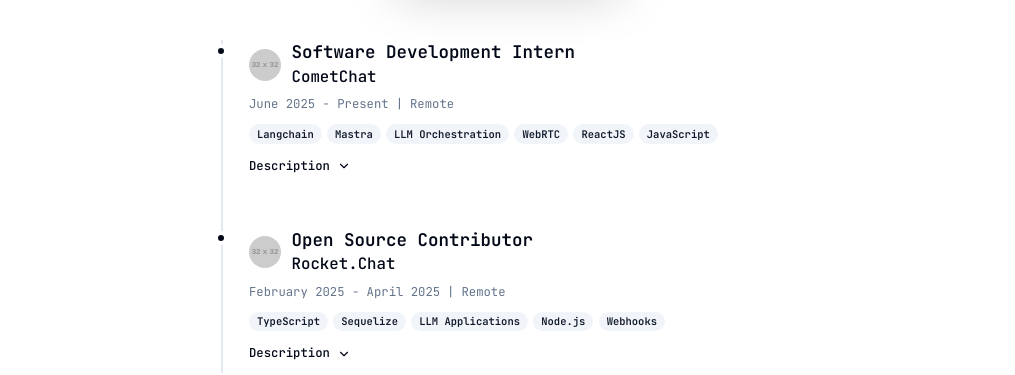
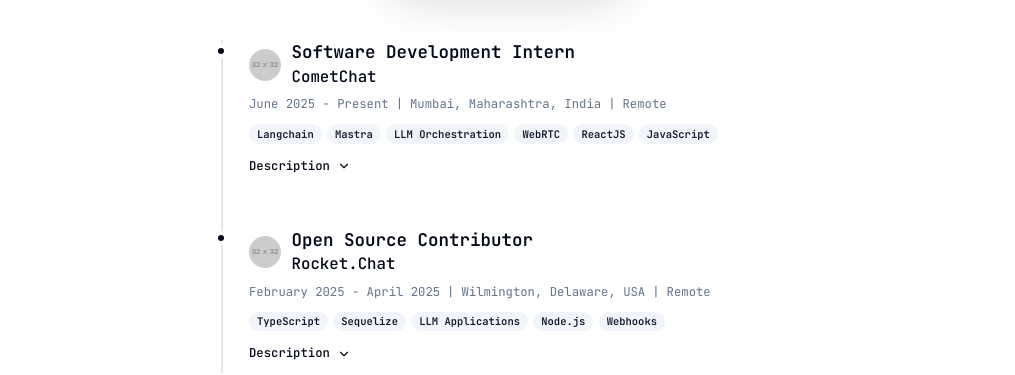
Before and after one commit to swgtds/portfolio-website, a Next.js app: page / in a window 1280 px wide. Shown: the part 807-1182 px from the top of the page, without its empty margins (132-1147 px from the left). Built offline with nearby package versions, Linux system fonts and the light colour scheme.

Commit message:
chore[experience]: add workType var

```diff
--- a/src/components/sections/experience.tsx
+++ b/src/components/sections/experience.tsx
@@ -60,6 +60,12 @@
                         {item.location}
                       </>
                     )}
+                    {item.workType && (
+                      <>
+                        <span className="mx-2">|</span>
+                        {item.workType}
+                      </>
+                    )}
                   </p>
 
                   {item.tags && item.tags.length > 0 && (
--- a/src/lib/data.ts
+++ b/src/lib/data.ts
@@ -128,7 +128,8 @@
     role: "Software Development Intern",
     company: "CometChat",
     period: "June 2025 - Present",
-    location: "Remote",
+    location: "Mumbai, Maharashtra, India",
+    workType: "Remote",
     logo: "https://placehold.co/32x32/212529/0ea5e9/png?text=C",
     tags: ["Langchain", "Mastra", "LLM Orchestration", "WebRTC", "ReactJS", "JavaScript"],
     description: [
@@ -143,7 +144,8 @@
     role: "Open Source Contributor",
     company: "Rocket.Chat",
     period: "February 2025 - April 2025",
-    location: "Remote",
+    location: "Wilmington, Delaware, USA",
+    workType: "Remote",
     logo: "https://placehold.co/32x32/212529/22c55e/png?text=R",
     tags: ["TypeScript", "Sequelize", "LLM Applications", "Node.js", "Webhooks"],
     description: [
--- a/src/lib/types.ts
+++ b/src/lib/types.ts
@@ -70,6 +70,7 @@
   logo?: string;
   tags?: string[];
   location?: string;
+  workType?: string;
 };
 
 export type Achievement = {
```
